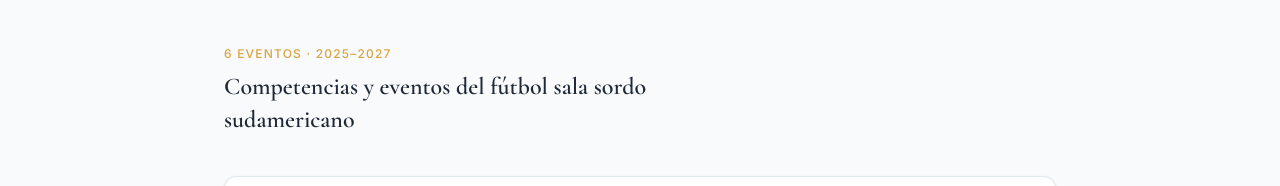
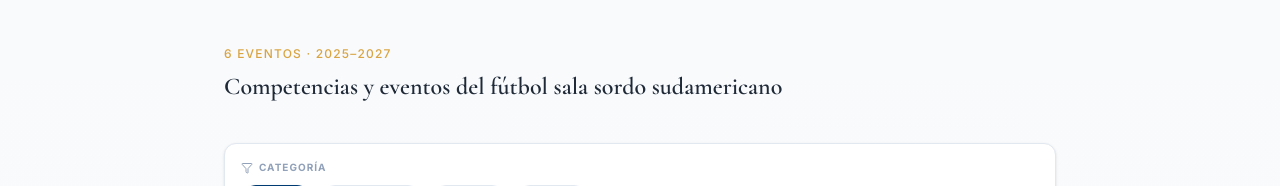
Before and after one commit to lemenezes/consudes-app, a React (Vite) app: page /calendario in a window 1280 px wide. Shown: the part 507-693 px from the top of the page. Built offline with nearby package versions, Linux system fonts and the light colour scheme; no server answers.

Commit message:
fix(calendar): evita quebra de linha no subtítulo da intro

```diff
--- a/src/pages/CalendarPage.tsx
+++ b/src/pages/CalendarPage.tsx
@@ -329,7 +329,7 @@ export default function CalendarPage() {
             <p className="text-xs font-medium tracking-widest uppercase text-[#D9A441] mb-2">
               {calendarEvents.length} {cp.eventsLabel} · 2025–2027
             </p>
-            <p className="text-2xl font-['Cormorant_Garamond'] font-semibold text-[#1F2937] dark:text-white leading-snug max-w-lg">
+            <p className="text-2xl font-['Cormorant_Garamond'] font-semibold text-[#1F2937] dark:text-white leading-snug whitespace-nowrap">
               {cp.introHeadline}
             </p>
           </div>
```
